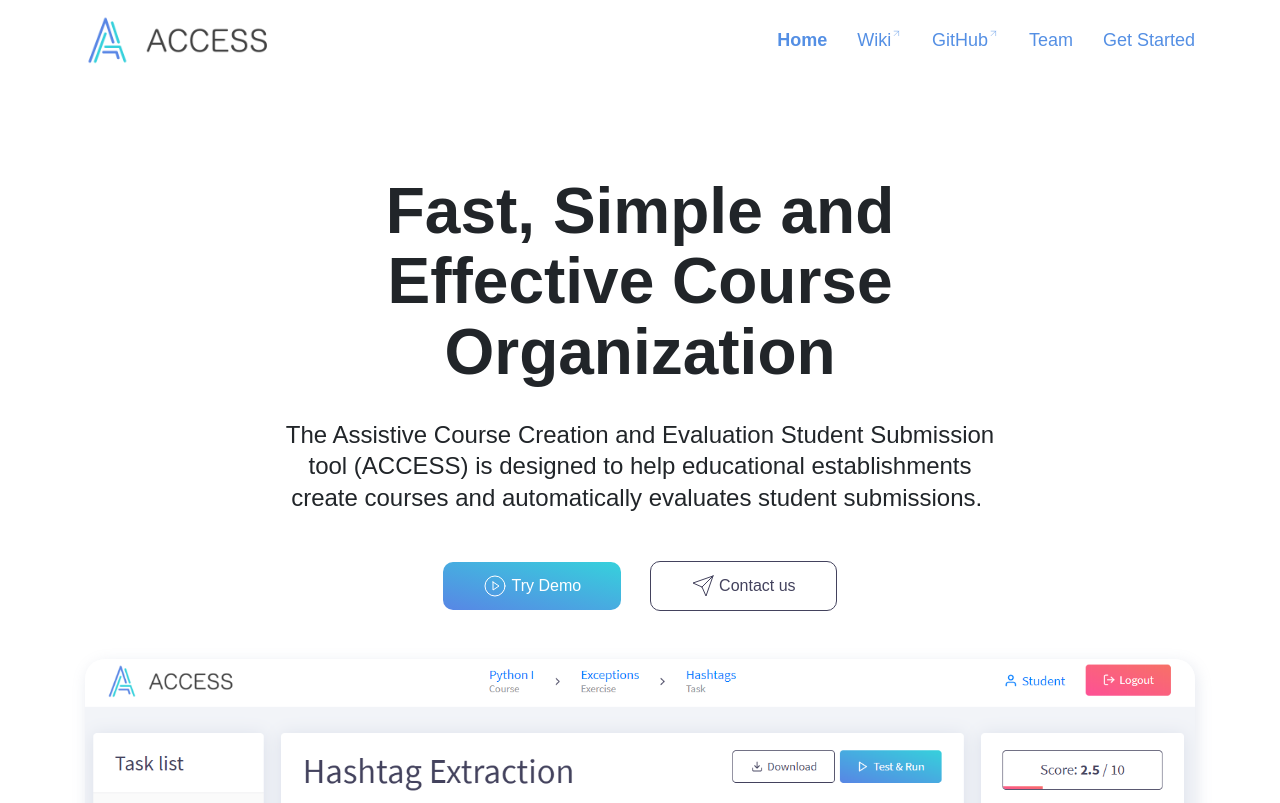
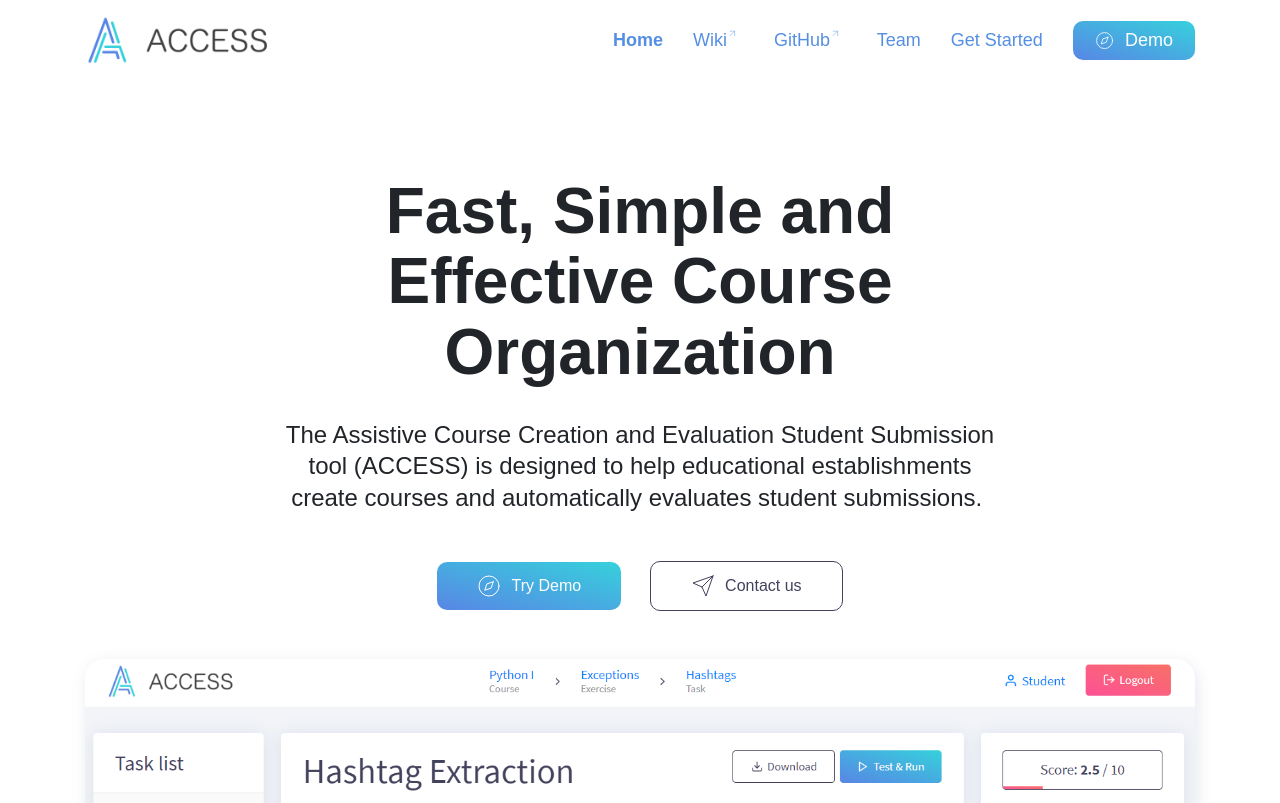
Before and after one commit to mp-access/Website, a PHP site: page / in a window 1280 px wide. Shown: the top 803 px of the page. Run offline with PHP 8.4, Linux system fonts and the light colour scheme; some libraries are stand-ins or nearby versions; some web fonts are replaced.

Commit message:
linked demo

```diff
--- a/layout.php
+++ b/layout.php
@@ -1,23 +1,25 @@
 <!DOCTYPE html>
 <html lang="en">
+
 <head>
   <meta charset="utf-8">
   <title>ACCESS | <?= $title; ?></title>
-    <meta name="description"      content="">
-    <meta name="keywords"         content="ACCESS, Course Organization, Assistive Course Creation and Evaluation Student Submission">
-    <meta name="author"           content="ACCESS Team">
+  <meta name="description" content="">
+  <meta name="keywords" content="ACCESS, Course Organization, Assistive Course Creation and Evaluation Student Submission">
+  <meta name="author" content="ACCESS Team">
   <meta name="content-language" content="en">
-    <meta name="viewport"         content="width=device-width, initial-scale=1.0, user-scalable=no">
+  <meta name="viewport" content="width=device-width, initial-scale=1.0, user-scalable=no">
 
-    <link href="/public/img/favicon.png"                  rel="shortcut icon">
-    <link href="/public/css/bootstrap.min.css"            rel="stylesheet">
-    <link href="/public/css/atom-one-dark.css"            rel="stylesheet">
-    <link href="/public/css/source_sans_pro-400_700.css"  rel="stylesheet">
-    <link href="/public/css/font-awesome.min.css"         rel="stylesheet">
-    <link href="/public/css/screen.css"                   rel="stylesheet">
+  <link href="/public/img/favicon.png" rel="shortcut icon">
+  <link href="/public/css/bootstrap.min.css" rel="stylesheet">
+  <link href="/public/css/atom-one-dark.css" rel="stylesheet">
+  <link href="/public/css/source_sans_pro-400_700.css" rel="stylesheet">
+  <link href="/public/css/font-awesome.min.css" rel="stylesheet">
+  <link href="/public/css/screen.css" rel="stylesheet">
 
   <script src="/public/js/feather.min.js"></script>
 </head>
+
 <body>
   <header>
     <h1 style="display: none"><?= $title; ?></h1>
@@ -33,13 +35,14 @@
             </div>
           </div>
         </div>
-          <nav class="main-nav d-none d-md-flex">
-            <ul>
-              <li><a href="/" class="<?= $req == 'home' ? 'active':''; ?>"      >Home</a></li>
-              <li><a href="https://mp-access.gitbook.io/access" target="_blank" >Wiki<i data-feather="arrow-up-right"></i></a></li>
-              <li><a href="https://github.com/mp-access"        target="_blank" >GitHub<i data-feather="arrow-up-right"></i></a></li>
-              <li><a href="team" class="<?= $req == 'team' ? 'active':''; ?>"   >Team</a></li>
-              <li><a href="getting_started" class="<?= $req == 'getting_started' ? 'active':''; ?>" >Get Started</a></li>
+        <nav class="main-nav d-none d-md-block">
+          <ul class="d-flex align-items-center">
+            <li><a href="/" class="<?= $req == 'home' ? 'active' : ''; ?>">Home</a></li>
+            <li><a href="https://mp-access.gitbook.io/access" target="_blank">Wiki<i class="sup" data-feather="arrow-up-right"></i></sup></a></li>
+            <li><a href="https://github.com/mp-access" target="_blank">GitHub<i class="sup" data-feather="arrow-up-right"></i></a></li>
+            <li><a href="team" class="<?= $req == 'team' ? 'active' : ''; ?>">Team</a></li>
+            <li><a href="getting_started" class="<?= $req == 'getting_started' ? 'active' : ''; ?>">Get Started</a></li>
+            <li><a href="demo" class="style-btn <?= $req == 'demo' ? 'active' : ''; ?>"><i data-feather="compass"></i> Demo</a></li>
           </ul>
         </nav>
       </div>
@@ -49,43 +52,58 @@
     <div class="side-nav-content">
       <nav class="slide-nav">
         <ul>
-          <li><a href="/" class="<?= $req == 'home' ? 'active':''; ?>"      >Home</a></li>
-              <li><a href="https://mp-access.gitbook.io/access" target="_blank" >Wiki</a></li>
-              <li><a href="https://github.com/mp-access"        target="_blank" >GitHub</a></li>
-              <li><a href="team" class="<?= $req == 'team' ? 'active':''; ?>"   >Team</a></li>
-              <li><a href="getting_started" class="<?= $req == 'getting_started' ? 'active':''; ?>" >Get Started</a></li>
+          <li><a href="/" class="<?= $req == 'home' ? 'active' : ''; ?>">Home</a></li>
+          <li><a href="https://mp-access.gitbook.io/access" target="_blank">Wiki</a></li>
+          <li><a href="https://github.com/mp-access" target="_blank">GitHub</a></li>
+          <li><a href="team" class="<?= $req == 'team' ? 'active' : ''; ?>">Team</a></li>
+          <li><a href="getting_started" class="<?= $req == 'getting_started' ? 'active' : ''; ?>">Get Started</a></li>
+          <li><a href="demo" class="<?= $req == 'demo' ? 'active' : ''; ?>">Demo</a></li>
         </ul>
       </nav>
     </div>
   </div>
   <div id="slide_content">
 
-      <?php // Page Content ?>
+    <?php // Page Content
+    ?>
     <main class="content">
       <?= $page; ?>
     </main>
 
-      <footer class="clearfix">
+    <footer>
       <div class="container">
-          <div class="float-right">
-            <?= date('Y'); ?> © ACCESS
+        <div class="d-flex justify-content-between">
+          <div>
+            <div class="mb-1"><small>Sponsored by UZH</small></div>
+            <a href="https://www.uzh.ch/de.html" target="_blank">
+              <img width="160" src="/public/images/gallery/logo_uzh.png">
+            </a>
+          </div>
+          <div class="d-flex align-items-end"><?= date('Y'); ?> © ACCESS</div>
         </div>
       </div>
     </footer>
   </div>
 
-    <?php // JS-Framework ?>
-    <script src="/public/js/jquery-3.3.1.min.js"    type="text/javascript"></script>
-    <script src="/public/js/popper.min.js"          type="text/javascript"></script>
-    <script src="/public/js/bootstrap.min.js"       type="text/javascript"></script>
+  <?php // JS-Framework
+  ?>
+  <script src="/public/js/jquery-3.3.1.min.js" type="text/javascript"></script>
+  <script src="/public/js/bootstrap.min.js" type="text/javascript"></script>
   <script src="/public/js/fontawesome-all.min.js" type="text/javascript"></script>
-    <script src="/public/js/file-explore.js"        type="text/javascript"></script>
-    <script src="/public/js/highlight.pack.js"      type="text/javascript"></script>
+  <script src="/public/js/file-explore.js" type="text/javascript"></script>
+  <script src="/public/js/highlight.pack.js" type="text/javascript"></script>
 
-    <?php // Feather Icons ?>
-    <script>feather.replace({ 'stroke-width': 1 })</script>
+  <?php // Feather Icons
+  ?>
+  <script>
+    feather.replace({
+      'stroke-width': 1
+    })
+  </script>
 
-    <?php // Main JS ?>
+  <?php // Main JS
+  ?>
   <script src="/public/js/main.js" type="text/javascript"></script>
 </body>
+
 </html>
--- a/pages/home.php
+++ b/pages/home.php
@@ -7,8 +7,8 @@
           <p>The Assistive Course Creation and Evaluation Student Submission tool (ACCESS) is designed to help educational establishments create courses and automatically evaluates student submissions.&nbsp;</p>
         </h4>
         <div>
-          <a href="https://info1-exercises.ifi.uzh.ch" target="_blank" class="style-btn mr-4">
-            <i data-feather="play-circle"></i>
+          <a href="demo" class="style-btn mb-3 mb-md-0 mr-md-4">
+            <i data-feather="compass"></i>
             Try Demo
           </a>
           <a href="team" class="style-btn ghost">
@@ -169,7 +169,7 @@
       <div class="col-sm-10">
         <ul class="row justify-content-center nav" id="framework-tab" role="tablist">
           <li class="col-6 col-sm-4 col-lg-2 mb-4 nav-item scroll-reveal slide-up" data-reveal-id="frameworks">
-            <a class="panel vendor-logo nav-link" id="pills-spring-boot-tab" data-toggle="tab" href="#pills-spring-boot" role="tab" >
+            <a class="panel vendor-logo nav-link" id="pills-spring-boot-tab" data-toggle="tab" href="#pills-spring-boot" role="tab">
               <img src="/public/images/gallery/logo_spring_boot.png" style="filter: saturate(0%) grayscale(100%)">
             </a>
           </li>
--- a/public/css/screen.css
+++ b/public/css/screen.css
@@ -120,6 +120,10 @@ hr{
   box-shadow: 0px 0px 20px 0px #adadad73;
 }
 
+.style-btn svg{
+  margin-right: 6px;
+}
+
 .feather{
   vertical-align: bottom;
 }
@@ -205,12 +209,23 @@ header.scrolled .logo img{
   font-weight: 600;
 }
 
-.main-nav ul li a svg{
+
+.main-nav ul li a svg.sup{
   height: 0.6em;
   width: 0.6em;
   vertical-align: super;
 }
 
+.main-nav ul li a > svg{
+  height: 1.2rem;
+  width: 1.2rem;
+  vertical-align: sub;
+  margin-right: 6px;
+}
+
+.main-nav ul li a.style-btn{
+  padding: 6px 22px;
+}
 
 
 
@@ -311,7 +326,7 @@ header.scrolled .logo img{
 
 main {
   padding-top: 100px;
-  min-height: 80vh;
+  min-height: calc(100vh - 163px);
 }
 
 .page-section{
@@ -484,6 +499,10 @@ main{
   padding-top: 40px;
 }
 
+h2{
+  font-size: 3em;
+}
+
 }
 
 /* Small devices (landscape phones, less than 768px) */
```
Also changed, not shown: pages/demo.php (added, +26 -0 lines), pages/getting_started.php (+6 -4 lines), README.md, public/images/gallery/logo_uzh.png (added). Lines whose indentation alone changed are shown as unchanged.
